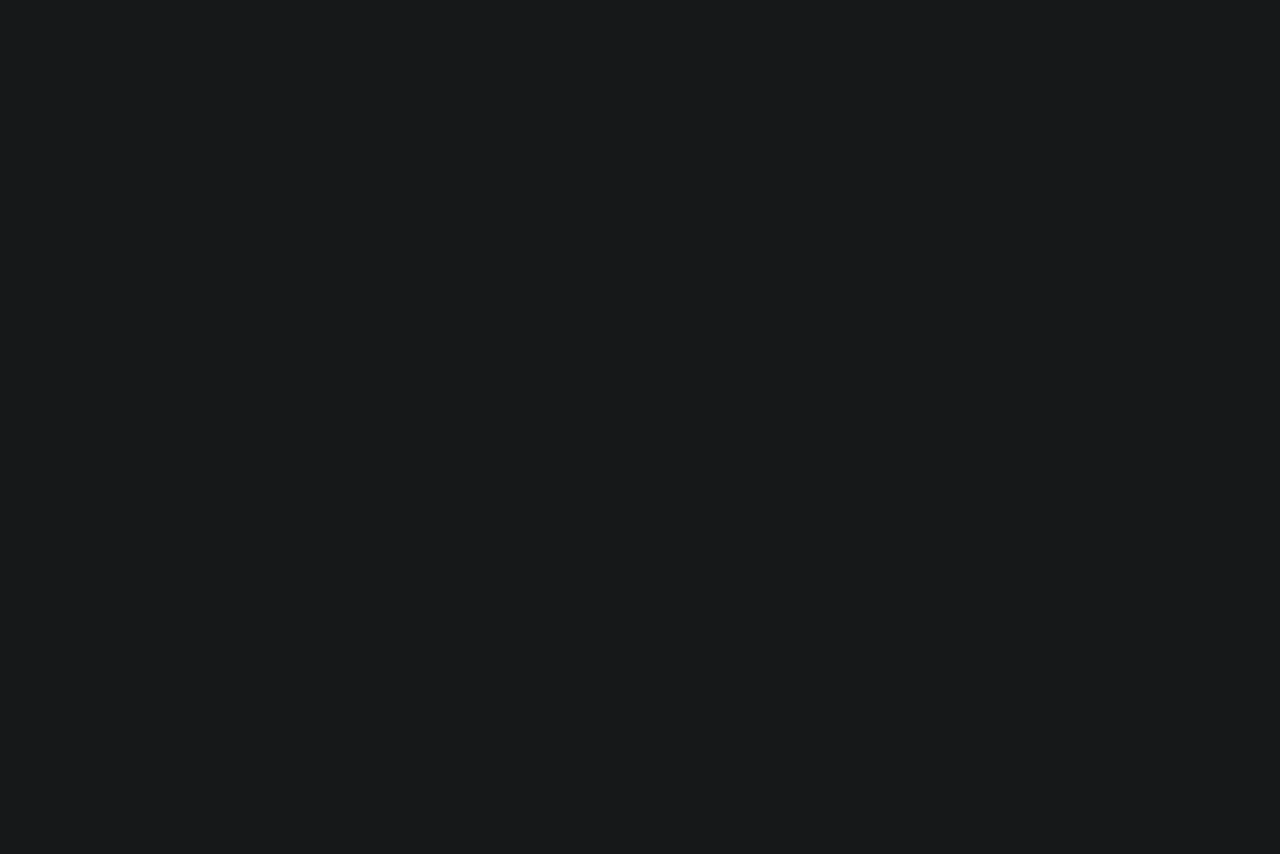
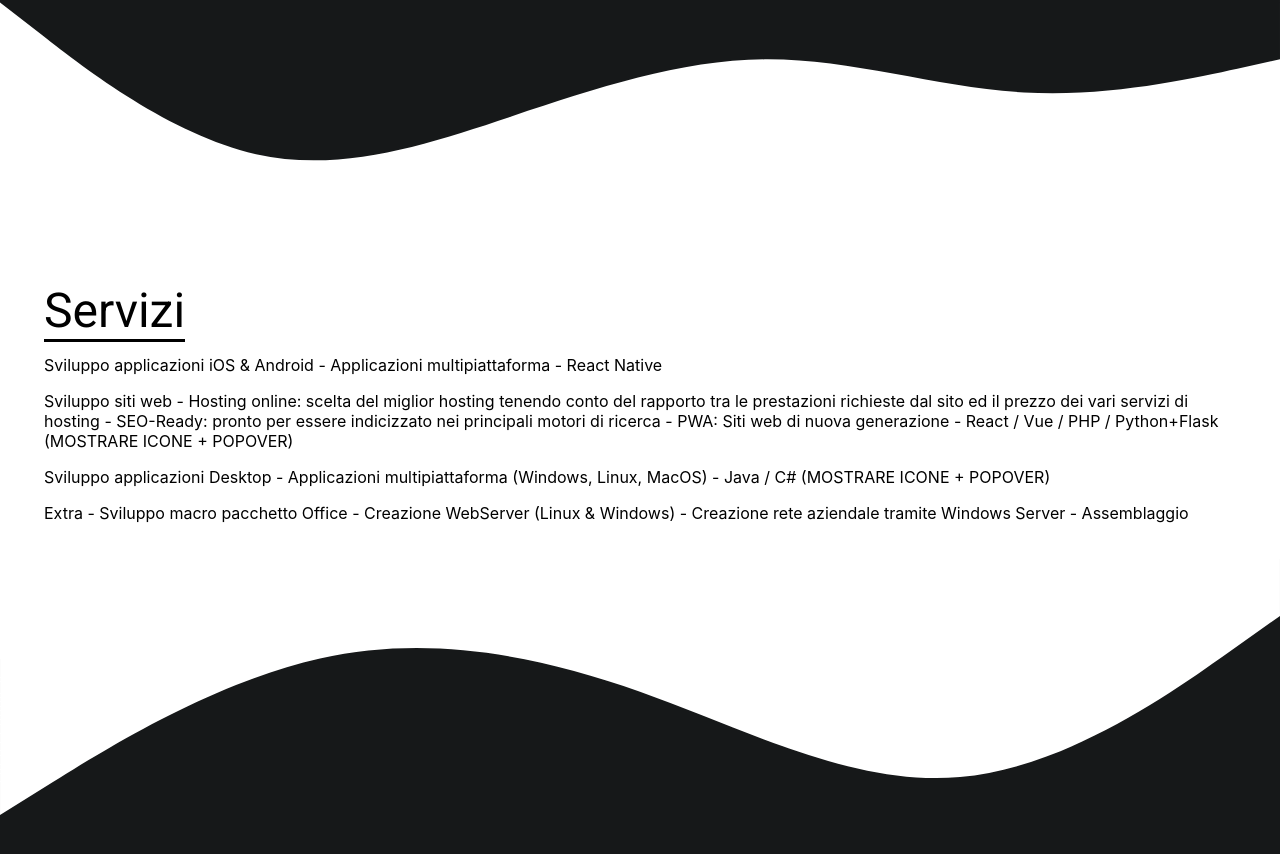
Before and after one commit to lucadibello/lucadibello, a React (Create React App) app in the folder client/: page / in a window 1280 px wide. Shown: the part 2557-3411 px from the top of the page. Before the commit the page ends 3251 px from the top, so only its background shows below. Built offline with nearby package versions, Linux system fonts and the light colour scheme; no server answers.

Commit message:
Added services + updated index

```diff
--- a/client/src/App.tsx
+++ b/client/src/App.tsx
@@ -5,6 +5,8 @@ import PresentationCard from './components/PresentationCard';
 import Bio from './components/Bio';
 import Workflow from './components/Workflow';
 import BlackWave from './components/BlackWave';
+import Projects from './components/Projects';
+import Services from './components/Services';
 
 import { createStyles, makeStyles, Theme } from '@material-ui/core/styles';
 import { Container, Paper, Typography, Box, Tooltip } from '@material-ui/core';
@@ -12,7 +14,6 @@ import { Container, Paper, Typography, Box, Tooltip } from '@material-ui/core';
 import {
   InfoRounded as QuestionIcon
 } from '@material-ui/icons'
-import Projects from './components/Projects';
 
 const useStyles = makeStyles((theme: Theme) =>
   createStyles({
@@ -34,7 +35,8 @@ const useStyles = makeStyles((theme: Theme) =>
       padding: '20px'
     },
     containerProjects: {
-      color: 'white'
+      color: 'white',
+      marginBottom: '10vh'
     },
     bgOverlay: {
       position: 'absolute',
@@ -115,7 +117,7 @@ function App() {
         </Container>
       </Box>
 
-      <Box >
+      <Box>
         <svg xmlns="http://www.w3.org/2000/svg" viewBox="0 0 1440 320">
           <path fill="white" d="M0,192L40,165.3C80,139,160,85,240,69.3C320,53,400,75,480,96C560,117,640,139,720,154.7C800,171,880,181,960,165.3C1040,149,1120,107,1200,106.7C1280,107,1360,149,1400,170.7L1440,192L1440,0L1400,0C1360,0,1280,0,1200,0C1120,0,1040,0,960,0C880,0,800,0,720,0C640,0,560,0,480,0C400,0,320,0,240,0C160,0,80,0,40,0L0,0Z"></path>
         </svg>
@@ -132,6 +134,29 @@ function App() {
         </Container>
       </Box>
 
+      <Box className={classes.waveContainer}>
+        <svg xmlns="http://www.w3.org/2000/svg" viewBox="0 0 1440 320">
+          <path fill="#161819" d="M0,32L48,69.3C96,107,192,181,288,202.7C384,224,480,192,576,160C672,128,768,96,864,96C960,96,1056,128,1152,133.3C1248,139,1344,117,1392,106.7L1440,96L1440,0L1392,0C1344,0,1248,0,1152,0C1056,0,960,0,864,0C768,0,672,0,576,0C480,0,384,0,288,0C192,0,96,0,48,0L0,0Z"></path>
+        </svg>
+      </Box>
+
+      <Box className={classes.containerWhite}>
+        <Container>
+          <Typography variant="h3" component="h2">
+            <span className={classes.title2}>
+              Servizi
+            </span>
+          </Typography>
+          <Services />
+        </Container>
+      </Box>
+
+      <Box>
+        <svg xmlns="http://www.w3.org/2000/svg" viewBox="0 0 1440 320">
+          <path fill="#FFF" d="M0,288L60,250.7C120,213,240,139,360,112C480,85,600,107,720,149.3C840,192,960,256,1080,245.3C1200,235,1320,149,1380,106.7L1440,64L1440,0L1380,0C1320,0,1200,0,1080,0C960,0,840,0,720,0C600,0,480,0,360,0C240,0,120,0,60,0L0,0Z"></path>
+        </svg>
+      </Box>
+
       <div className={classes.spacer} />
     </div>
   );
--- /dev/null
+++ b/client/src/components/Services.tsx
@@ -0,0 +1,34 @@
+import { Box } from '@material-ui/core'
+import React from 'react'
+
+
+export default function Services () {
+  return (
+    <Box>
+      <p>
+        Sviluppo applicazioni iOS &amp; Android
+          - Applicazioni multipiattaforma
+          - React Native
+      </p>
+      <p>
+        Sviluppo siti web
+          - Hosting online: scelta del miglior hosting tenendo conto del rapporto tra le prestazioni richieste dal sito ed il prezzo dei vari servizi di hosting
+          - SEO-Ready: pronto per essere indicizzato nei principali motori di ricerca
+          - PWA: Siti web di nuova generazione
+          - React / Vue / PHP / Python+Flask (MOSTRARE ICONE + POPOVER)
+      </p>
+      <p>
+        Sviluppo applicazioni Desktop
+          - Applicazioni multipiattaforma (Windows, Linux, MacOS)
+          - Java / C# (MOSTRARE ICONE + POPOVER)
+      </p>
+      <p>
+        Extra
+          - Sviluppo macro pacchetto Office
+          - Creazione WebServer (Linux &amp; Windows)
+          - Creazione rete aziendale tramite Windows Server
+          - Assemblaggio
+      </p>
+    </Box>
+  )
+}
```
